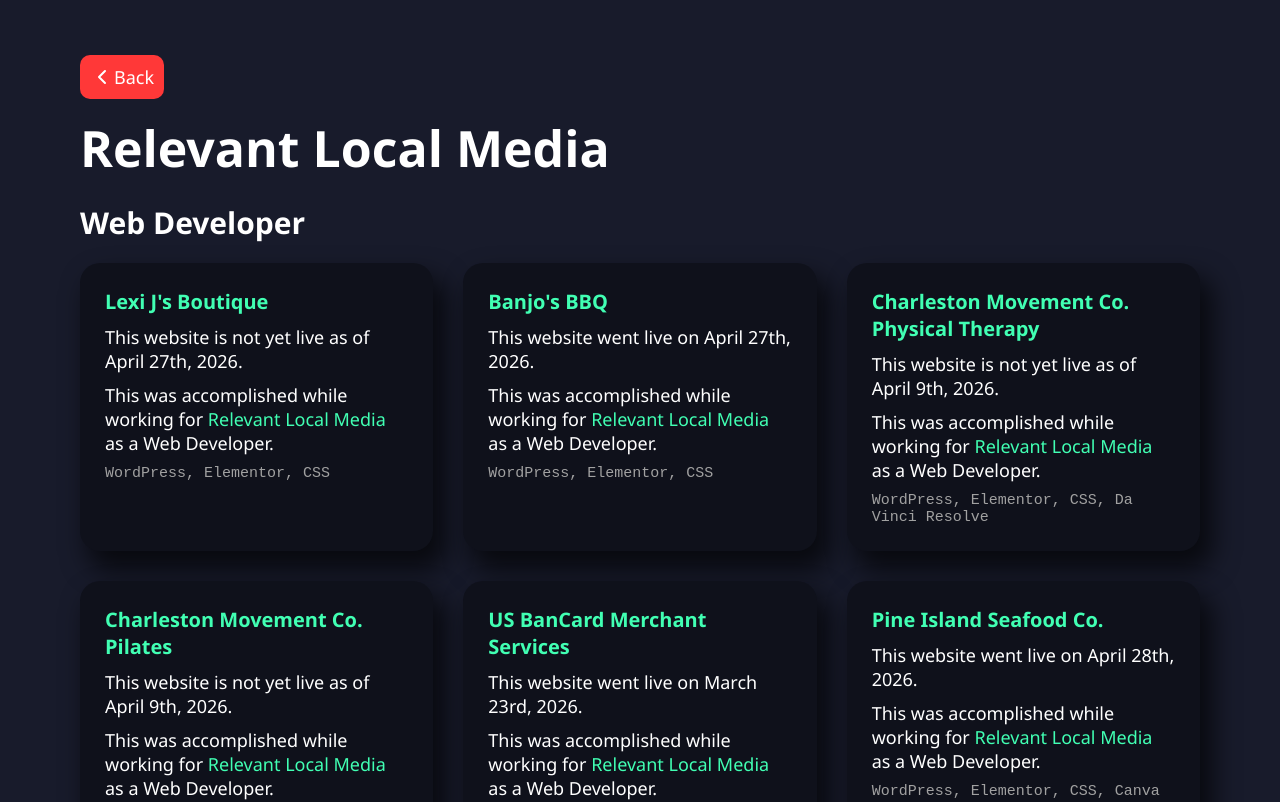
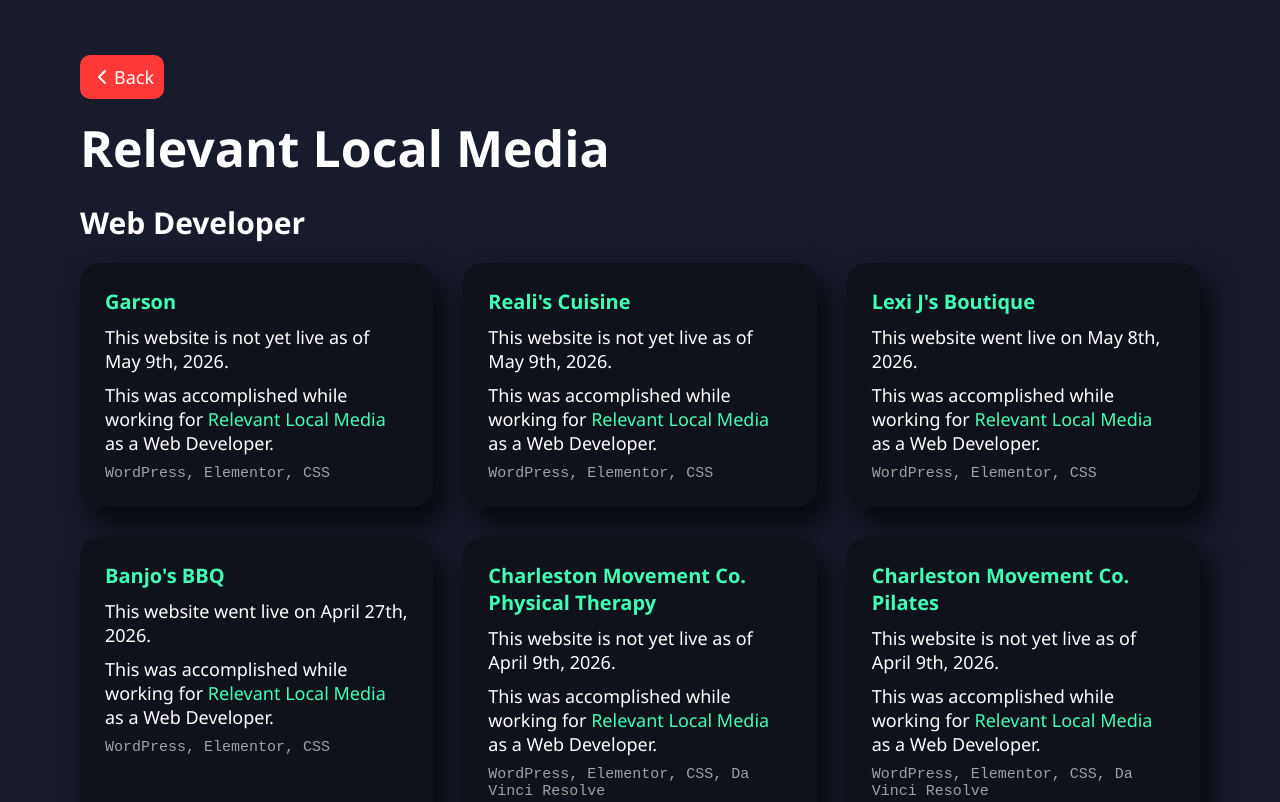
Before and after one commit to snaramirez872/seanramirez, a Next.js app: page /projects/relevant-local-media in a window 1280 px wide. Shown: the top 802 px of the page. Built offline with nearby package versions, Linux system fonts and the light colour scheme.

Commit message:
updated resume links and added new sits to RLM page

```diff
--- a/src/app/components/static/HomeMenu.tsx
+++ b/src/app/components/static/HomeMenu.tsx
@@ -2,7 +2,7 @@
 import HomeButtons from "../reusable/HomeButtons";
 
 export default function HomeMenu() {
-    let resumeLink = "https://drive.google.com/file/d/1ojtPZOia6mzuX6TBQL8Jxw8YcU1qU8xs/view?usp=sharing";
+    let resumeLink = "https://drive.google.com/file/d/1ENQZIYUvlxYBpYk9J-VP7SBawCJ24buo/view?usp=sharing";
     let githubLink = "https://www.github.com/snaramirez872";
     return (
         <div className="HomeMenu">
--- a/src/app/components/static/MobileMenu.tsx
+++ b/src/app/components/static/MobileMenu.tsx
@@ -7,7 +7,7 @@
 import "../css/mobilemenu.css";
 
 export default function MobileMenu() {
-    let resumeLink = "https://drive.google.com/file/d/1ojtPZOia6mzuX6TBQL8Jxw8YcU1qU8xs/view?usp=sharing";
+    let resumeLink = "https://drive.google.com/file/d/1ENQZIYUvlxYBpYk9J-VP7SBawCJ24buo/view?usp=sharing";
     let githubLink = "https://www.github.com/snaramirez872";
     let linkedInLink = "https://www.linkedin.com/in/seanaramirez";
     let emailLink = "mailto:sean.ramirez.dev@gmail.com";
--- a/src/app/projects/relevant-local-media/page.tsx
+++ b/src/app/projects/relevant-local-media/page.tsx
@@ -12,11 +12,25 @@
                 <div className="professional-projects">
                     <div className="personal-grid">
                         <RLMProjCard
-                            title="Lexi J's Boutique"
-                            url="https://lexijsboutique.wpenginepowered.com"
+                            title="Garson"
+                            url="https://garsonshouston.wpenginepowered.com/"
                             techList="WordPress, Elementor, CSS"
                         >
-                            <p className="description">This website is not yet live as of April 27th, 2026.</p>
+                            <p className="description">This website is not yet live as of May 9th, 2026.</p>
+                        </RLMProjCard>
+                        <RLMProjCard
+                            title="Reali's Cuisine"
+                            url="https://realiscuisine.wpenginepowered.com/"
+                            techList="WordPress, Elementor, CSS"
+                        >
+                            <p className="description">This website is not yet live as of May 9th, 2026.</p>
+                        </RLMProjCard>
+                        <RLMProjCard
+                            title="Lexi J's Boutique"
+                            url="https://lexijs.com"
+                            techList="WordPress, Elementor, CSS"
+                        >
+                            <p className="description">This website went live on May 8th, 2026.</p>
                         </RLMProjCard>
                         <RLMProjCard
                             title="Banjo's BBQ"
```
